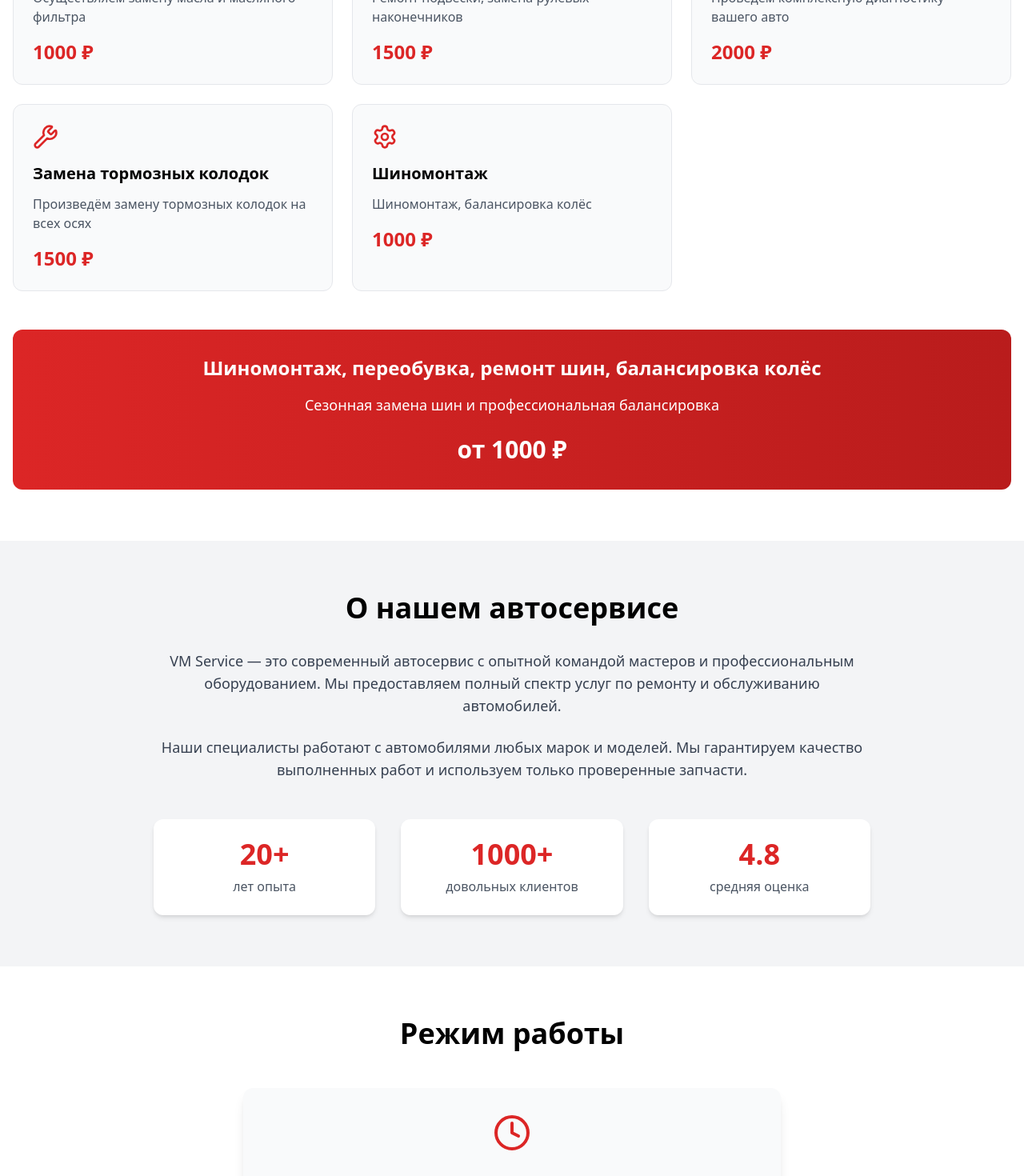
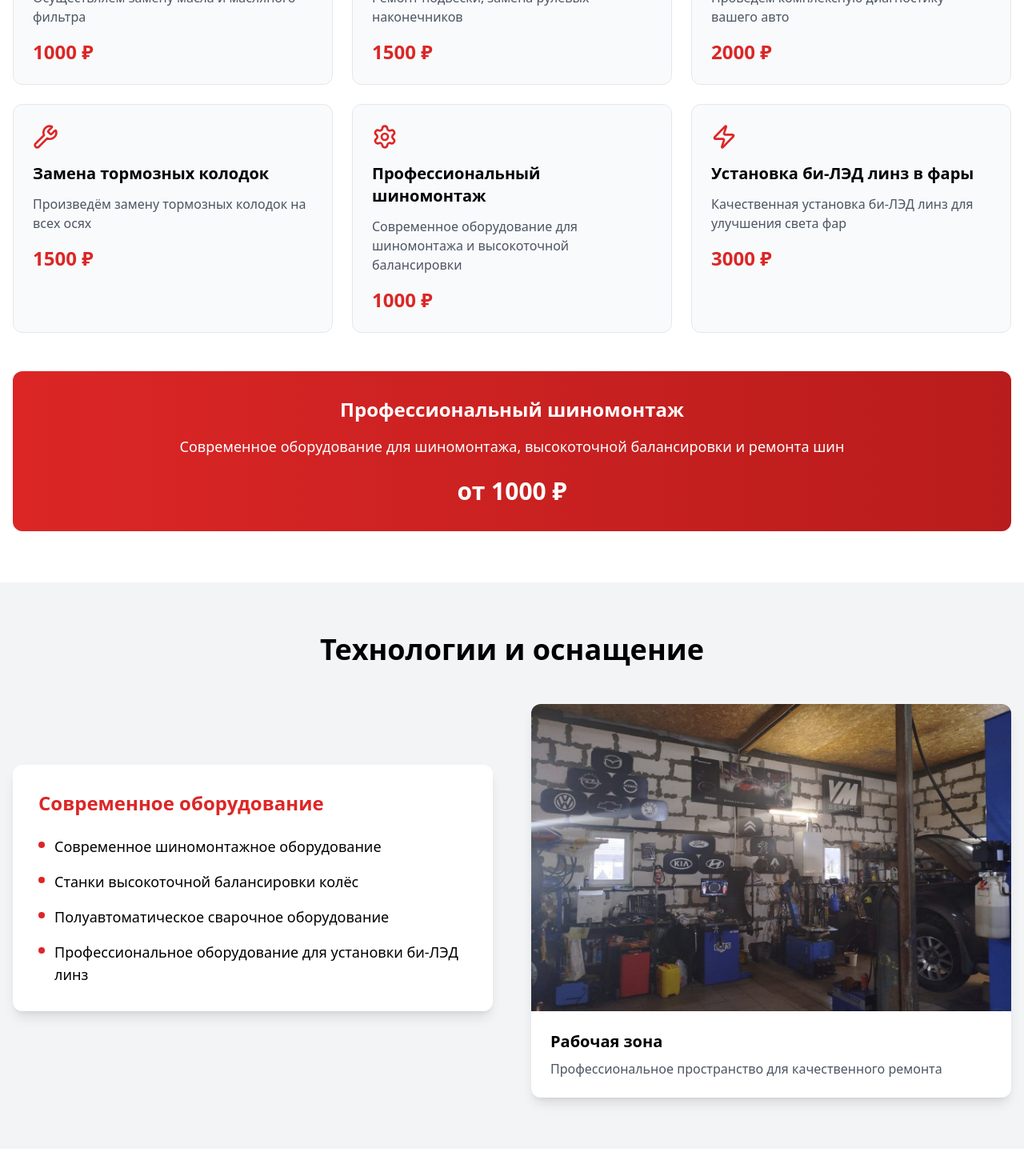
Before and after one commit to jaennil/vmservice, a React (Vite) app: page / in a window 1280 px wide. Shown: the part 840-2310 px from the top of the page at 80% size. Built offline with nearby package versions, Linux system fonts and the light colour scheme.

Commit message:
add service photo, equipment description

```diff
--- a/src/App.tsx
+++ b/src/App.tsx
@@ -1,5 +1,7 @@
 import React, { useState } from 'react';
-import { Phone, Clock, MapPin, Star, Menu, X, Wrench, Settings, Gauge, Droplet } from 'lucide-react';
+import { Phone, Clock, MapPin, Star, Menu, X, Wrench, Settings, Gauge, Droplet, Zap, Car } from 'lucide-react';
+
+import workshopPhoto from './assets/workshop.jpg';
 
 const App: React.FC = () => {
   const [isMenuOpen, setIsMenuOpen] = useState(false);
@@ -39,11 +41,17 @@ const App: React.FC = () => {
       icon: <Wrench className="w-8 h-8" />
     },
     {
-      title: 'Шиномонтаж',
-      description: 'Шиномонтаж, балансировка колёс',
+      title: 'Профессиональный шиномонтаж',
+      description: 'Современное оборудование для шиномонтажа и высокоточной балансировки',
       price: '1000 ₽',
       icon: <Settings className="w-8 h-8" />
-    }
+    },
+    {
+      title: 'Установка би-ЛЭД линз в фары',
+      description: 'Качественная установка би-ЛЭД линз для улучшения света фар',
+      price: '3000 ₽',
+      icon: <Zap className="w-8 h-8" />
+    },
   ];
 
   const schedule = [
@@ -72,6 +80,7 @@ const App: React.FC = () => {
 
             <nav className="hidden md:flex space-x-8">
               <a href="#services" onClick={(e) => smoothScroll(e, '#services')} className="hover:text-red-500 transition">Услуги</a>
+              <a href="#equipment" onClick={(e) => smoothScroll(e, '#equipment')} className="hover:text-red-500 transition">Оборудование</a>
               <a href="#about" onClick={(e) => smoothScroll(e, '#about')} className="hover:text-red-500 transition">О нас</a>
               <a href="#schedule" onClick={(e) => smoothScroll(e, '#schedule')} className="hover:text-red-500 transition">Режим работы</a>
               <a href="#contacts" onClick={(e) => smoothScroll(e, '#contacts')} className="hover:text-red-500 transition">Контакты</a>
@@ -95,6 +104,7 @@ const App: React.FC = () => {
             <nav className="md:hidden mt-4 pb-4 space-y-3">
               <a href="#services" onClick={(e) => smoothScroll(e, '#services')} className="block hover:text-red-500 transition">Услуги</a>
               <a href="#about" onClick={(e) => smoothScroll(e, '#about')} className="block hover:text-red-500 transition">О нас</a>
+              <a href="#equipment" onClick={(e) => smoothScroll(e, '#equipment')} className="block hover:text-red-500 transition">Оборудование</a>
               <a href="#schedule" onClick={(e) => smoothScroll(e, '#schedule')} className="block hover:text-red-500 transition">Режим работы</a>
               <a href="#contacts" onClick={(e) => smoothScroll(e, '#contacts')} className="block hover:text-red-500 transition">Контакты</a>
               <a href="tel:+79251569473" className="flex items-center space-x-2 bg-red-600 px-4 py-2 rounded-lg w-full">
@@ -114,7 +124,7 @@ const App: React.FC = () => {
             <span className="text-red-500">VM SERVICE</span>
           </h1>
           <p className="text-xl mb-8 text-gray-300">
-            Качественный ремонт и обслуживание вашего автомобиля
+            Современное оборудование и качественный ремонт вашего автомобиля
           </p>
           <div className="flex items-center justify-center space-x-2 mb-8">
             <div className="flex">
@@ -152,15 +162,66 @@ const App: React.FC = () => {
           </div>
 
           <div className="mt-12 bg-gradient-to-r from-red-600 to-red-700 rounded-xl p-8 text-white text-center">
-            <h3 className="text-2xl font-bold mb-4">Шиномонтаж, переобувка, ремонт шин, балансировка колёс</h3>
-            <p className="text-lg mb-6">Сезонная замена шин и профессиональная балансировка</p>
+            <h3 className="text-2xl font-bold mb-4">Профессиональный шиномонтаж</h3>
+            <p className="text-lg mb-6">Современное оборудование для шиномонтажа, высокоточной балансировки и ремонта шин</p>
             <div className="text-3xl font-bold">от 1000 ₽</div>
           </div>
         </div>
       </section>
 
+      {/* Equipment Section */}
+      <section id="equipment" className="py-16 bg-gray-100">
+        <div className="container mx-auto px-4">
+          <h2 className="text-4xl font-bold text-center mb-12">Технологии и оснащение</h2>
+
+          <div className="grid lg:grid-cols-2 gap-12 items-center">
+            <div>
+              <div className="bg-white rounded-xl p-8 shadow-lg mb-8">
+                <h3 className="text-2xl font-bold mb-6 text-red-600">Современное оборудование</h3>
+                <ul className="space-y-4 text-lg">
+                  <li className="flex items-start space-x-3">
+                    <div className="w-2 h-2 bg-red-600 rounded-full mt-2 flex-shrink-0"></div>
+                    <span>Современное шиномонтажное оборудование</span>
+                  </li>
+                  <li className="flex items-start space-x-3">
+                    <div className="w-2 h-2 bg-red-600 rounded-full mt-2 flex-shrink-0"></div>
+                    <span>Станки высокоточной балансировки колёс</span>
+                  </li>
+                  <li className="flex items-start space-x-3">
+                    <div className="w-2 h-2 bg-red-600 rounded-full mt-2 flex-shrink-0"></div>
+                    <span>Полуавтоматическое сварочное оборудование</span>
+                  </li>
+                  <li className="flex items-start space-x-3">
+                    <div className="w-2 h-2 bg-red-600 rounded-full mt-2 flex-shrink-0"></div>
+                    <span>Профессиональное оборудование для установки би-ЛЭД линз</span>
+                  </li>
+                </ul>
+              </div>
+
+              {/* <div className="bg-red-600 text-white rounded-xl p-6"> */}
+              {/*   <h4 className="text-xl font-bold mb-4">Установка би-ЛЭД линз</h4> */}
+              {/*   <p className="mb-4">Профессиональная установка би-ЛЭД линз в фары для улучшения световых характеристик и внешнего вида автомобиля.</p> */}
+              {/*   <div className="text-2xl font-bold">от 3000 ₽</div> */}
+              {/* </div> */}
+            </div>
+
+            <div className="bg-white rounded-xl overflow-hidden shadow-lg">
+              <img
+                src={workshopPhoto}
+                alt="Автосервис VM Service"
+                className="w-full h-96 object-cover"
+              />
+              <div className="p-6">
+                <h3 className="text-xl font-bold mb-2">Рабочая зона</h3>
+                <p className="text-gray-600">Профессиональное пространство для качественного ремонта</p>
+              </div>
+            </div>
+          </div>
+        </div>
+      </section>
+
       {/* About Section */}
-      <section id="about" className="py-16 bg-gray-100">
+      <section id="about" className="py-16 bg-white">
         <div className="container mx-auto px-4">
           <div className="max-w-4xl mx-auto text-center">
             <h2 className="text-4xl font-bold mb-8">О нашем автосервисе</h2>
@@ -173,16 +234,16 @@ const App: React.FC = () => {
               и используем только проверенные запчасти.
             </p>
             <div className="grid md:grid-cols-3 gap-8 mt-12">
-              <div className="bg-white p-6 rounded-xl shadow-md">
+              <div className="bg-gray-50 p-6 rounded-xl border border-gray-200">
                 <div className="text-4xl font-bold text-red-600 mb-2">20+</div>
                 <div className="text-gray-600">лет опыта</div>
               </div>
-              <div className="bg-white p-6 rounded-xl shadow-md">
+              <div className="bg-gray-50 p-6 rounded-xl border border-gray-200">
                 <div className="text-4xl font-bold text-red-600 mb-2">1000+</div>
                 <div className="text-gray-600">довольных клиентов</div>
               </div>
-              <div className="bg-white p-6 rounded-xl shadow-md">
-                <div className="text-4xl font-bold text-red-600 mb-2">4.8</div>
+              <div className="bg-gray-50 p-6 rounded-xl border border-gray-200">
+                <div className="text-4xl font-bold text-red-600 mb-2">4.9</div>
                 <div className="text-gray-600">средняя оценка</div>
               </div>
             </div>
@@ -191,10 +252,10 @@ const App: React.FC = () => {
       </section>
 
       {/* Schedule Section */}
-      <section id="schedule" className="py-16 bg-white">
+      <section id="schedule" className="py-16 bg-gray-100">
         <div className="container mx-auto px-4">
           <h2 className="text-4xl font-bold text-center mb-12">Режим работы</h2>
-          <div className="max-w-2xl mx-auto bg-gray-50 rounded-xl p-8 shadow-lg">
+          <div className="max-w-2xl mx-auto bg-white rounded-xl p-8 shadow-lg border border-gray-200">
             <div className="flex items-center justify-center mb-6">
               <Clock className="w-12 h-12 text-red-600" />
             </div>
@@ -208,6 +269,7 @@ const App: React.FC = () => {
         </div>
       </section>
 
+      {/* Contacts Section */}
       <section id="contacts" className="py-16 bg-gradient-to-r from-gray-900 to-black text-white">
         <div className="container mx-auto px-4">
           <h2 className="text-4xl font-bold text-center mb-12">Контакты</h2>
```
Also changed, not shown: src/assets/workshop.jpg (added).
